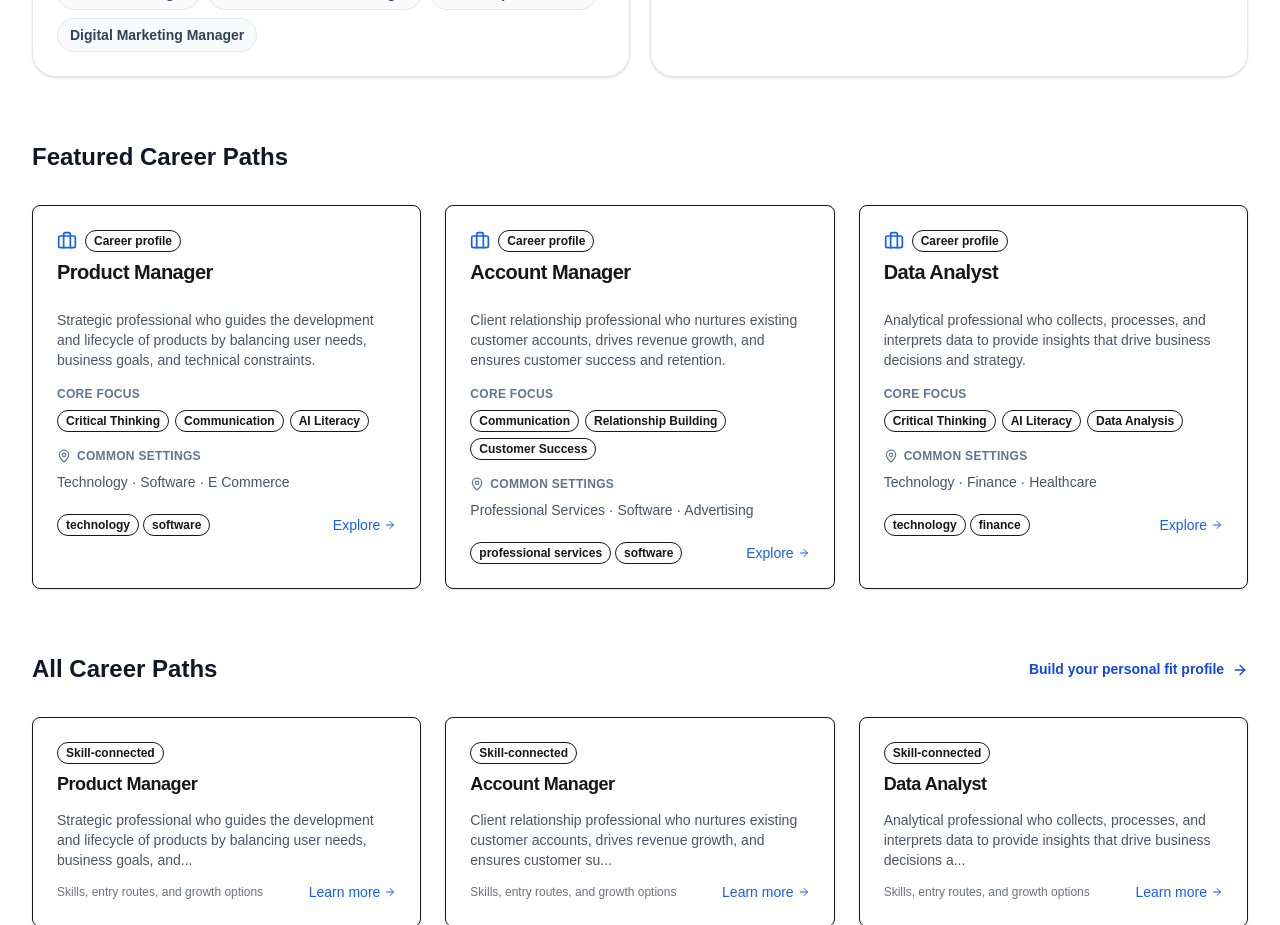
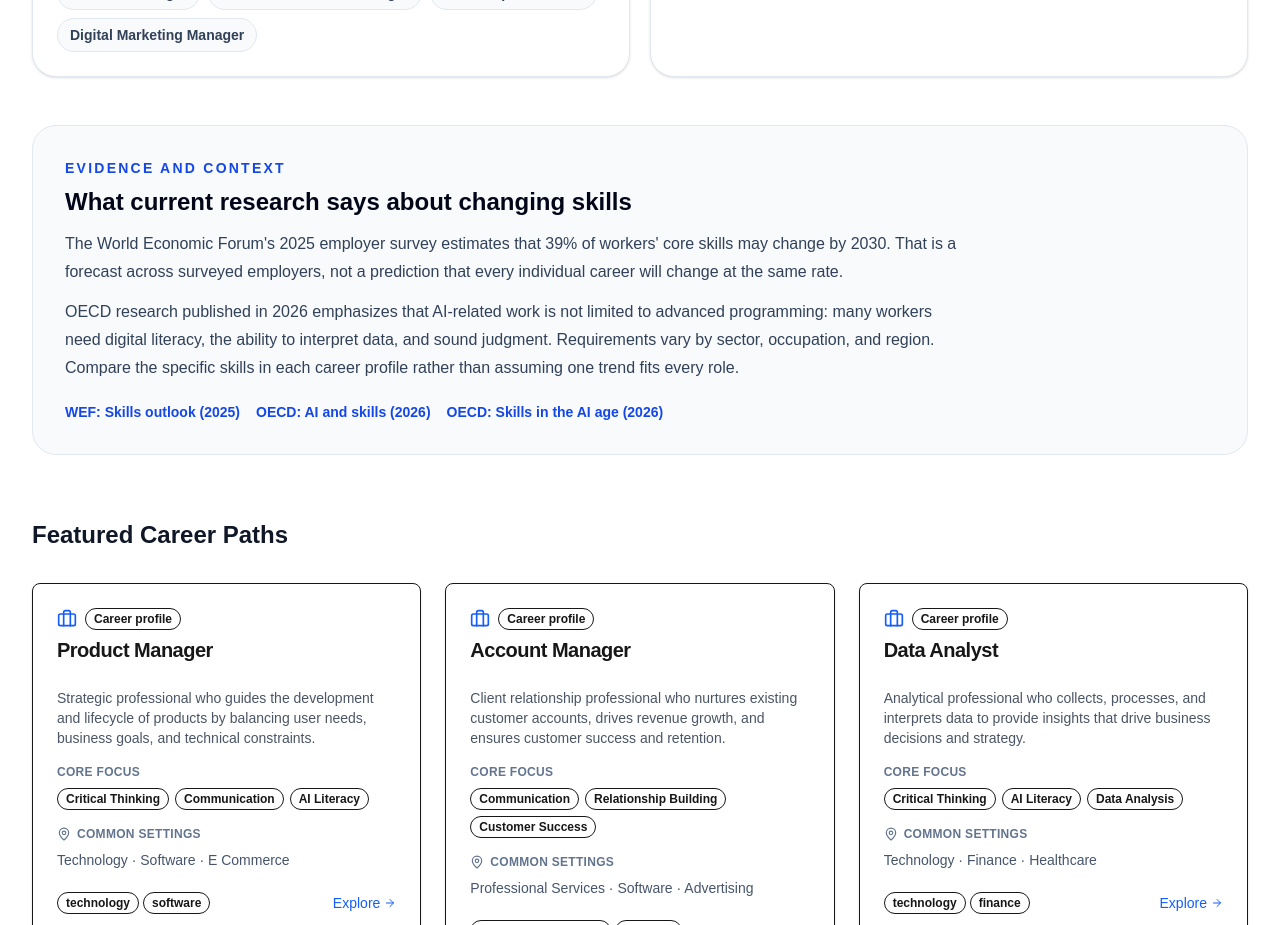
Before and after one commit to hundaijackrabbit-commits/Skillquestweb, a Next.js app: page /careers in a window 1280 px wide. Shown: the part 1120-2045 px from the top of the page. Built offline with nearby package versions, Linux system fonts and the light colour scheme; no server answers.

Commit message:
Add sourced 2026 career skills context without altering profiles

```diff
--- a/src/app/careers/page.tsx
+++ b/src/app/careers/page.tsx
@@ -107,6 +107,22 @@ export default async function CareersPage() {
                 </div>
               </div>
             ))}
+          </div>
+        </section>
+
+        <section className="mt-12 rounded-3xl border border-slate-200 bg-slate-50 p-6 md:p-8" aria-labelledby="career-research-heading">
+          <p className="text-sm font-semibold uppercase tracking-[0.16em] text-blue-700">Evidence and context</p>
+          <h2 id="career-research-heading" className="mt-2 text-2xl font-bold text-slate-950">What current research says about changing skills</h2>
+          <p className="mt-3 max-w-4xl leading-7 text-slate-700">
+            The World Economic Forum&apos;s 2025 employer survey estimates that 39% of workers&apos; core skills may change by 2030. That is a forecast across surveyed employers, not a prediction that every individual career will change at the same rate.
+          </p>
+          <p className="mt-3 max-w-4xl leading-7 text-slate-700">
+            OECD research published in 2026 emphasizes that AI-related work is not limited to advanced programming: many workers need digital literacy, the ability to interpret data, and sound judgment. Requirements vary by sector, occupation, and region. Compare the specific skills in each career profile rather than assuming one trend fits every role.
+          </p>
+          <div className="mt-5 flex flex-wrap gap-4 text-sm font-semibold">
+            <a href="https://www.weforum.org/publications/the-future-of-jobs-report-2025/3-skills-outlook" target="_blank" rel="noopener noreferrer" className="text-blue-700 hover:underline">WEF: Skills outlook (2025)</a>
+            <a href="https://www.oecd.org/en/publications/ai-and-skills_f843b352-en/full-report.html" target="_blank" rel="noopener noreferrer" className="text-blue-700 hover:underline">OECD: AI and skills (2026)</a>
+            <a href="https://www.oecd.org/en/publications/skills-in-the-ai-age_972bd15e-en.html" target="_blank" rel="noopener noreferrer" className="text-blue-700 hover:underline">OECD: Skills in the AI age (2026)</a>
           </div>
         </section>
 
```
